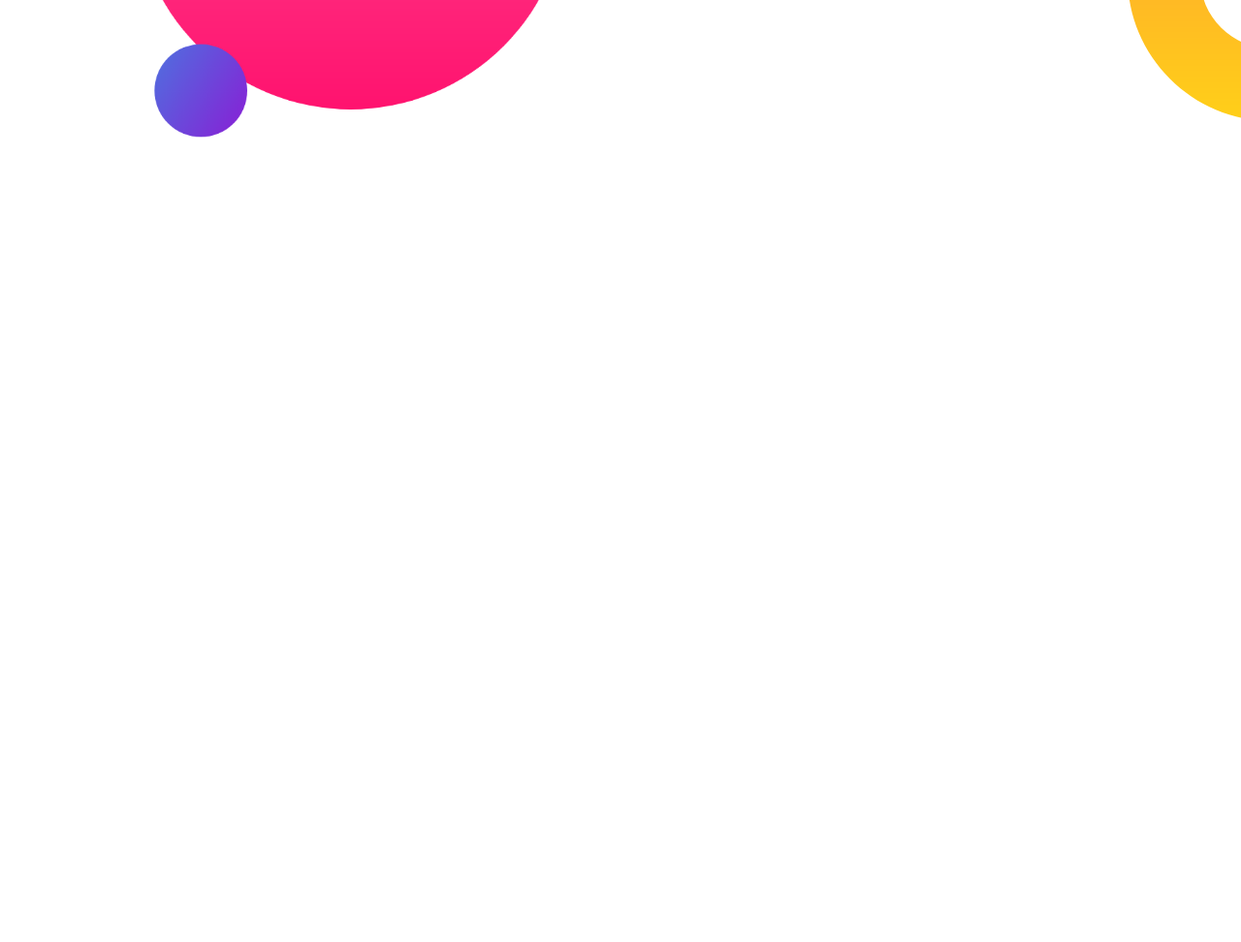
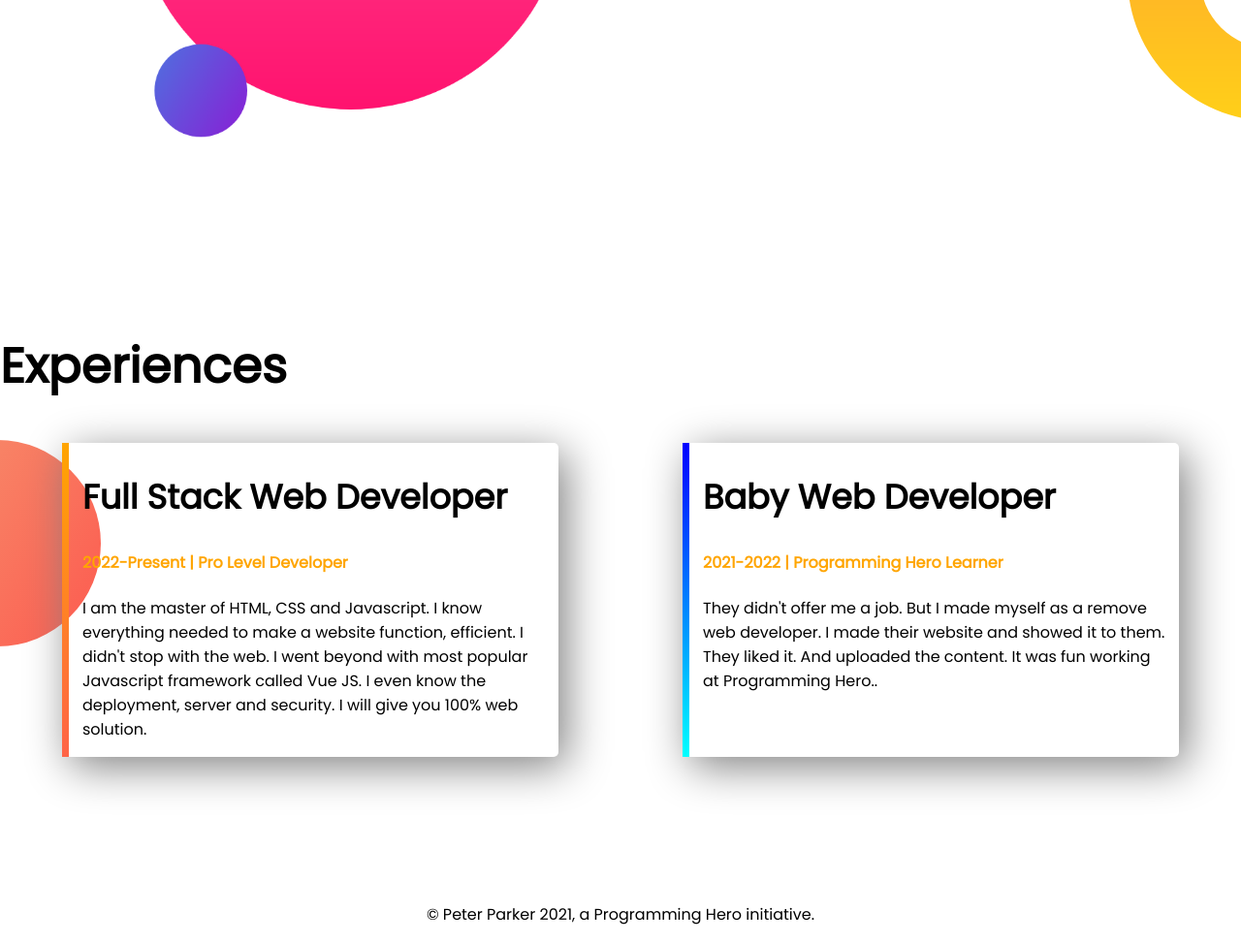
Before and after one commit to humayranurananna/my-portfolio, a plain HTML site: page index.html in a window 1280 px wide. Shown: the part 1008-1980 px from the top of the page at 97% size. Before the commit the page ends 1307 px from the top, so only its background shows below. Drawn offline with Linux system fonts and the light colour scheme.

Commit message:
some new section added

```diff
--- a/index.html
+++ b/index.html
@@ -13,7 +13,7 @@
 </head>
 
 <body>
-    <section class="header">
+    <section class="header flex-container">
         <div class="half-width">
             <h1>Welcome To</h1>
             <h1> <span class="orange-color">Ananna Nur</span> World!</h1>
@@ -28,7 +28,7 @@
         </div>
 
     </section>
-    <section class="dream-big">
+    <section class="dream-big flex-container">
         <div class="half-width">
             <img src="img/my-bg2.png" alt="">
         </div>
@@ -37,9 +37,31 @@
             <h3>Become a web developer</h3>
             <p>I already learned the basic HTML and CSS. I can build any simple website. I can even teach my grandma how
                 to make simple website. My goal is to build 3 websites and learn advanced topics.</p>
-            <a href="#" class="linked-button">DOWNLOAD RESUME</a>
+            <a href="#" target="_blank" class="linked-button">DOWNLOAD RESUME</a>
         </div>
     </section>
+    <section class="experience-area">
+        <h1>Experiences</h1>
+        <div class="flex-container">
+            <div id="Full-Stack-Developer-experience" class="experience-item">
+                <h2>Full Stack Web Developer</h2>
+                <h4 class="orange-color">2022-Present | Pro Level Developer</h4>
+                <p>I am the master of HTML, CSS and Javascript. I know everything needed to make a website function,
+                    efficient. I didn't stop with the web. I went beyond with most popular Javascript framework called
+                    Vue JS. I even know the deployment, server and security. I will give you 100% web solution.</p>
+            </div>
+            <div id="Baby-Web-Developer-experience" class="experience-item">
+                <h2>Baby Web Developer</h2>
+                <h4 class="orange-color">2021-2022 | Programming Hero Learner</h4>
+                <p>They didn't offer me a job. But I made myself as a remove web developer. I made their website and
+                    showed it to them. They liked it. And uploaded the content. It was fun working at Programming Hero..
+                </p>
+            </div>
+        </div>
+    </section>
+    <footer>
+        <p>© Peter Parker 2021, a Programming Hero initiative.</p>
+    </footer>
 
 </body>
 
--- a/style.css
+++ b/style.css
@@ -5,10 +5,13 @@ body{
 h1{
     font-size: 50px;
 }
+h2{
+    font-size: 35px;
+}
 .orange-color{
     color: orange;
 }
-section{
+.flex-container{
     display: flex;
 }
 .half-width{
@@ -37,3 +40,31 @@ section{
     background-repeat: no-repeat;
     background-position: right;
 }
+.experience-area{
+    margin-bottom: 150px;
+    background-image: url(img/exp-bg.png);
+    background-repeat: no-repeat;
+    background-position: left;
+}
+.experience-item{
+    width: 40%;
+    margin-left: 5%;
+    margin-right: 5%;
+    padding-left: 14px;
+    padding-right: 10px;
+    box-shadow: 8px 10px 45px gray;
+    border-radius: 5px;
+}
+#Full-Stack-Developer-experience{
+    border-left: 7px solid;
+    border-image: linear-gradient(orange,tomato);
+    border-image-slice: 1;
+}
+#Baby-Web-Developer-experience{
+    border-left: 7px solid;
+    border-image: linear-gradient(blue,cyan);
+    border-image-slice: 1;
+}
+footer{
+    text-align: center;
+}
```
Also changed, not shown: img/exp-bg.png (added).
